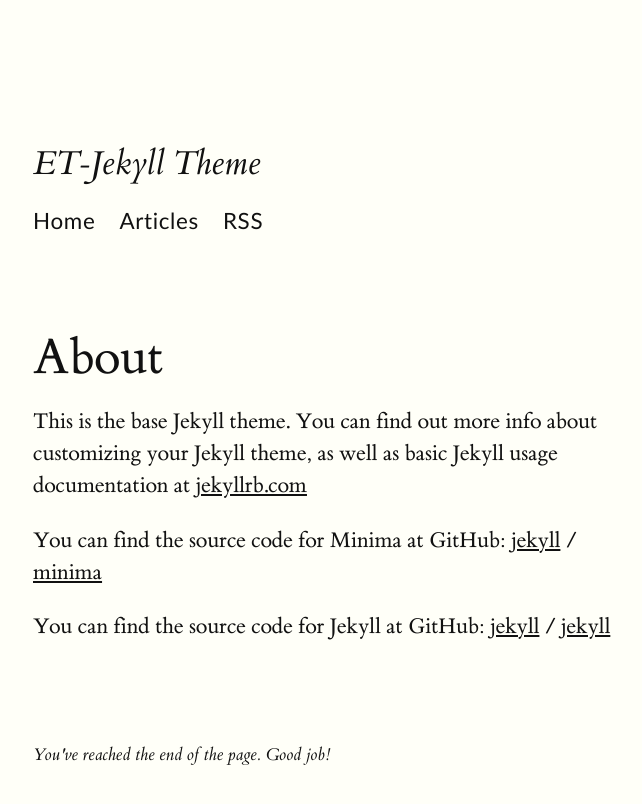
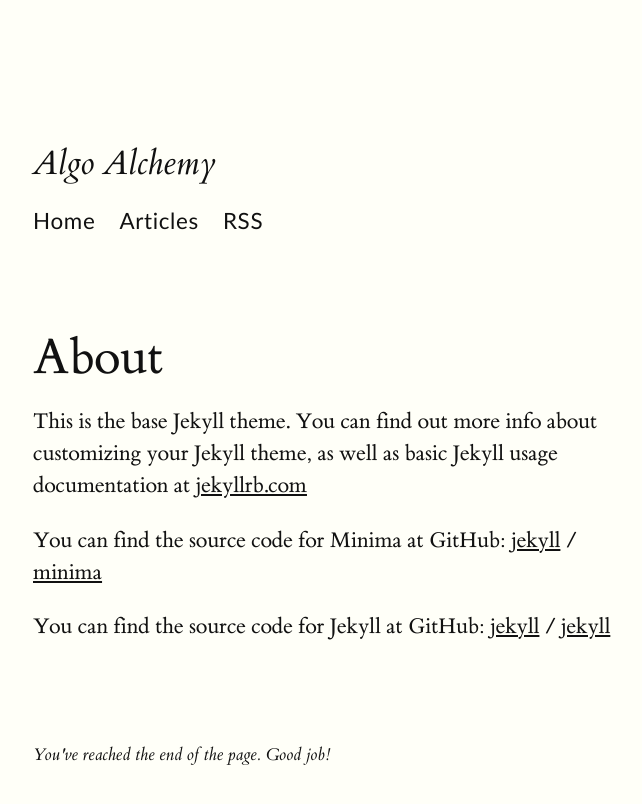
Before and after one commit to CSomers3/csomers3.github.io, a Jekyll site: the page built from about.markdown, in a window 1280 px wide. Shown: the top 804 px of the page, without its empty margins (127-769 px from the left). Built offline with Jekyll 4.4.1, drawn with Linux system fonts in a browser that asks for light colours.

Commit message:
Update _config.yml

```diff
--- a/_config.yml
+++ b/_config.yml
@@ -1,9 +1,9 @@
 ###########
 # site.title
 
-title: ET-Jekyll Theme
-description: A minimal Jekyll theme inspired by Tufte CSS
-url: "https://et-jekyll.netlify.app"
+title: Algo Alchemy
+description: My notes on quantitative finance, economics and data science-related thoughts.
+url: "https://csomers3.github.io"
 host: 0.0.0.0
 
 
@@ -27,7 +27,7 @@
 
 baseurl: ""
 permalink: pretty
-timezone: America/New_York
+timezone: Europe/Dublin
 future: false
 
 exclude:
```
